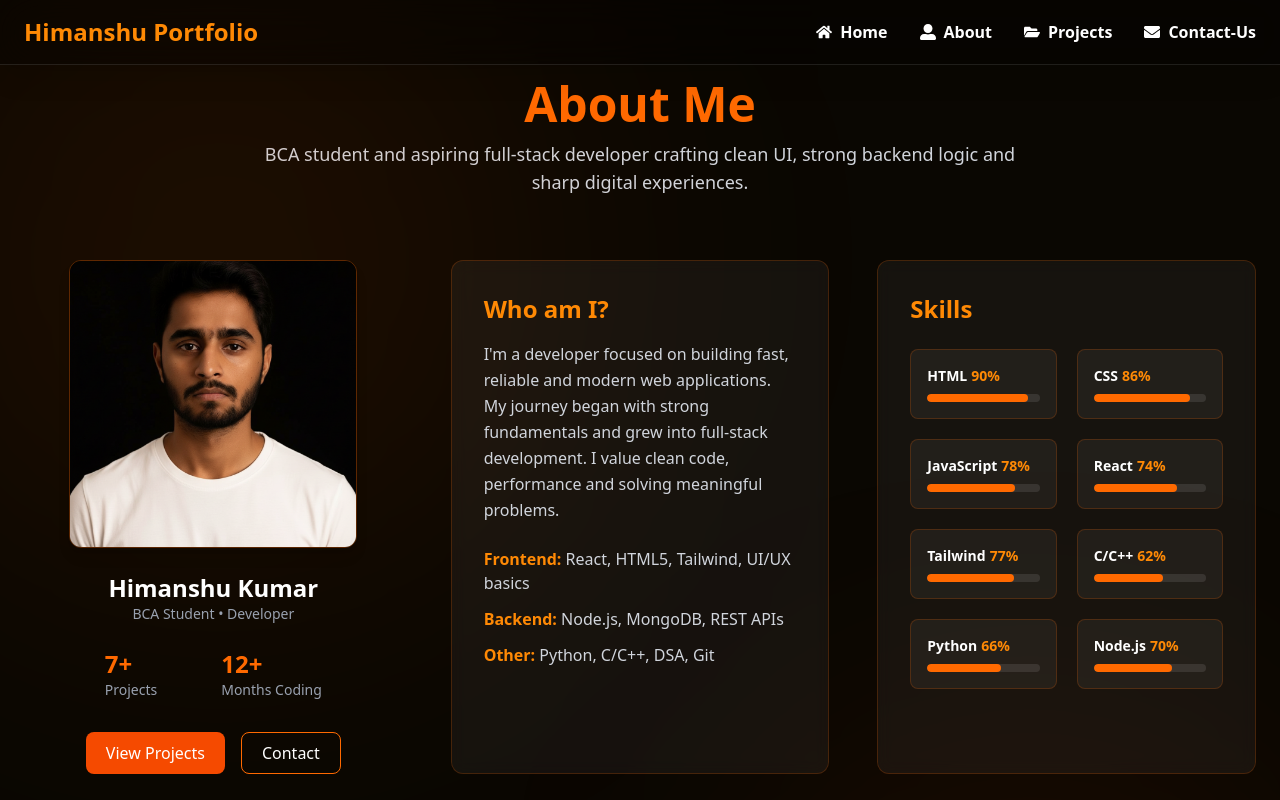
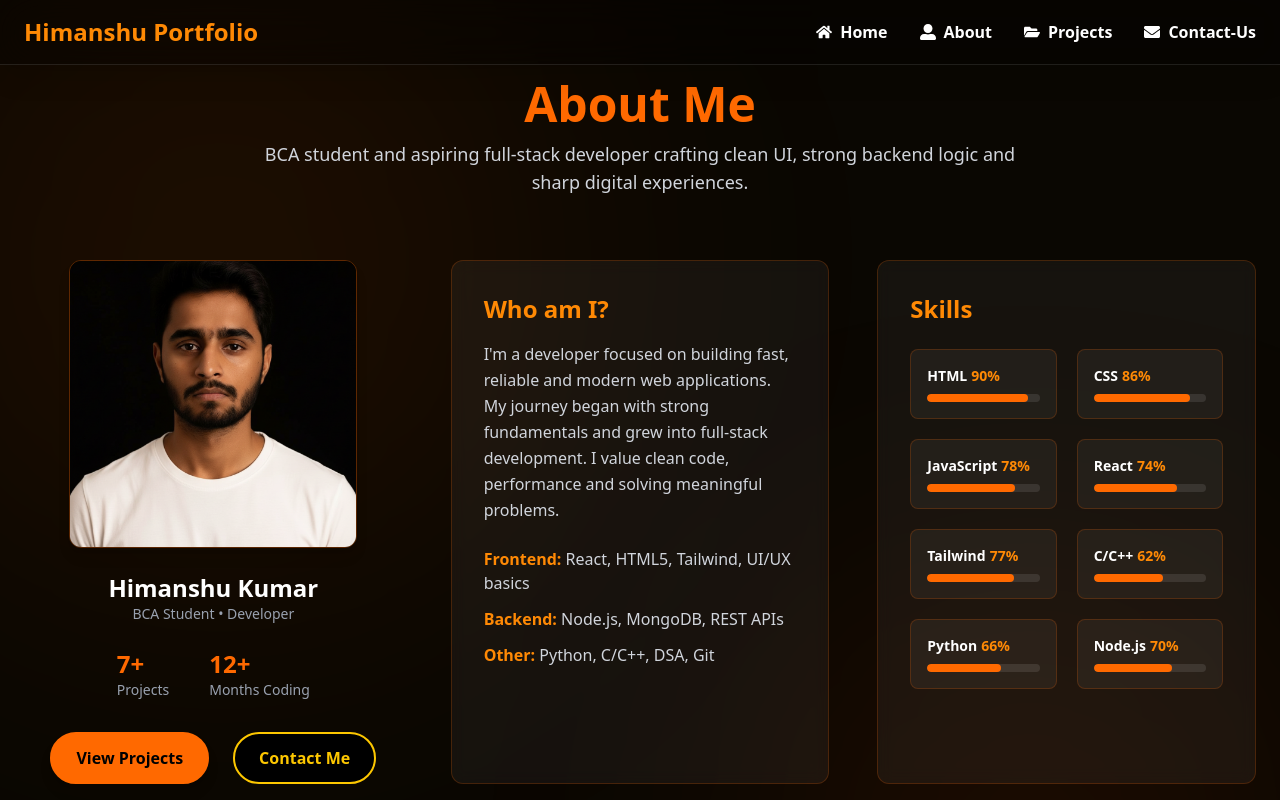
Before and after one commit to HimanshuKumarShahi/chai-aur-react, a React (Vite) app in the folder Portfolio/: page /about in a window 1280 px wide. Shown: the top 800 px of the page. Built offline with nearby package versions, Linux system fonts and the light colour scheme.

Commit message:
more content add .

```diff
--- a/Portfolio/src/components/About/About.jsx
+++ b/Portfolio/src/components/About/About.jsx
@@ -1,4 +1,5 @@
 import React from "react";
+import { Link } from "react-router-dom";
 
 
 const skills = [
@@ -16,32 +17,35 @@ const About = () => {
   return (
     <div className="w-full min-h-screen text-white py-20 px-6 relative overflow-hidden bg-[#0a0702]">
 
-      {/* --- background like Home.jsx --- */}
-      <div className="absolute inset-0 pointer-events-none">
+      {/* Background blobs */}
+      <div className="absolute inset-0 pointer-events-none z-0">
         <div className="w-[600px] h-[600px] bg-orange-500/10 blur-[160px] rounded-full absolute -top-10 -left-20" />
         <div className="w-[500px] h-[500px] bg-orange-600/10 blur-[140px] rounded-full absolute bottom-0 right-0" />
       </div>
 
       {/* Heading */}
-      <h1 className="text-center text-5xl font-bold text-orange-500">About Me</h1>
-      <p className="text-center mt-3 text-gray-300 max-w-3xl mx-auto text-lg">
+      <h1 className="text-center text-5xl font-bold text-orange-500 relative z-10">
+        About Me
+      </h1>
+      <p className="text-center mt-3 text-gray-300 max-w-3xl mx-auto text-lg relative z-10">
         BCA student and aspiring full-stack developer crafting clean UI,
         strong backend logic and sharp digital experiences.
       </p>
 
-      <div className="mt-16 grid grid-cols-1 lg:grid-cols-3 gap-12 relative z-10">
+      {/* 3 Column Layout */}
+      <div className="mt-16 grid grid-cols-1 md:grid-cols-2 lg:grid-cols-3 gap-12 relative z-10">
 
-        {/* LEFT: Profile + Stats */}
+        {/* LEFT - Profile */}
         <div className="flex flex-col items-center">
           <img
             src="/profile.png"
-            className="w-72 h-72 object-cover rounded-xl shadow-lg border border-orange-500/30"
+            className="w-64 sm:w-72 h-64 sm:h-72 object-cover rounded-xl shadow-lg border border-orange-500/30"
           />
 
           <h2 className="text-2xl font-bold mt-6">Himanshu Kumar</h2>
           <p className="text-gray-400 text-sm">BCA Student • Developer</p>
 
-          <div className="flex gap-16 mt-6">
+          <div className="flex gap-10 mt-6">
             <div>
               <p className="text-2xl font-bold text-orange-500">7+</p>
               <p className="text-gray-400 text-sm">Projects</p>
@@ -52,17 +56,58 @@ const About = () => {
             </div>
           </div>
 
-          <div className="flex gap-4 mt-8">
-            <button className="px-5 py-2 rounded-lg bg-orange-600 hover:bg-orange-700 transition">
+     <div className="mt-8 flex flex-wrap justify-center md:justify-start gap-6">
+      {/* "Explore Work" Button links to /projects */}
+      <Link
+        to="/projects"
+        className="
+          px-6 py-3
+          bg-orange-500
+          text-black
+          font-semibold
+          rounded-full
+          shadow-lg
+          border-2 border-orange-500
+          transition-all duration-200
+          hover:bg-black
+          hover:text-yellow-400
+          hover:border-yellow-400
+          hover:scale-110
+          cursor-pointer
+          focus:outline-none
+          flex items-center justify-center
+        "
+      >
        View Projects
-            </button>
-            <button className="px-5 py-2 rounded-lg border border-orange-500 hover:bg-orange-500/20 transition">
-              Contact
-            </button>
-          </div>
+      </Link>
+
+      {/* "Contact Me" Button links to /contact */}
+      <Link
+        to="/contact"
+        className="
+          px-6 py-3
+          bg-black
+          text-yellow-400
+          font-semibold
+          rounded-full
+          border-2 border-yellow-400
+          transition-all duration-200
+          hover:bg-orange-500
+          hover:text-black
+          hover:border-orange-500
+          hover:scale-110
+          cursor-pointer
+          focus:outline-none
+          flex items-center justify-center
+        "
+      >
+        Contact Me
+      </Link>
     </div>
 
-        {/* CENTER: Who Am I */}
+        </div>
+
+        {/* CENTER - Who Am I */}
         <div className="bg-white/5 border border-orange-500/20 rounded-xl p-8 backdrop-blur">
           <h2 className="text-2xl font-bold text-orange-400">Who am I?</h2>
 
@@ -89,13 +134,16 @@ const About = () => {
           </div>
         </div>
 
-        {/* RIGHT: Skills */}
+        {/* RIGHT - Skills */}
         <div className="bg-white/5 border border-orange-500/20 rounded-xl p-8 backdrop-blur">
           <h2 className="text-2xl font-bold text-orange-400 mb-6">Skills</h2>
 
           <div className="grid grid-cols-2 gap-5">
             {skills.map((skill) => (
-              <div key={skill.name} className="bg-white/5 p-4 rounded-lg border border-orange-500/20">
+              <div
+                key={skill.name}
+                className="bg-white/5 p-4 rounded-lg border border-orange-500/20"
+              >
                 <p className="font-semibold text-sm">
                   {skill.name}
                   <span className="text-orange-400 ml-1">{skill.level}%</span>
@@ -111,16 +159,20 @@ const About = () => {
             ))}
           </div>
         </div>
+      </div>
 
-           <div className="mt-16 grid grid-cols-1 md:grid-cols-2 gap-10">
+      {/* EXPERIENCE + EDUCATION */}
+      <div className="mt-20 grid grid-cols-1 md:grid-cols-2 gap-10 relative z-10">
         <div className="bg-black/30 border border-white/10 p-6 rounded-2xl shadow">
           <h5 className="text-lg font-bold text-orange-400 mb-3">Experience</h5>
           <ul className="space-y-2 text-gray-300 text-base">
             <li>
-                <span className="font-semibold">Freelance Projects:</span> Built UI/UX, landing pages & small web apps
+              <span className="font-semibold">Freelance Projects:</span> Built
+              UI/UX, landing pages & small web apps
             </li>
             <li>
-                <span className="font-semibold">Internships:</span> Hands-on dev experience
+              <span className="font-semibold">Internships:</span> Hands-on dev
+              experience
             </li>
           </ul>
         </div>
@@ -129,15 +181,15 @@ const About = () => {
           <h5 className="text-lg font-bold text-orange-400 mb-3">Education</h5>
           <ul className="space-y-2 text-gray-300 text-base">
             <li>
-                <span className="font-semibold">BCA —</span> Core Computer Applications & Development
+              <span className="font-semibold">BCA —</span> Core Computer
+              Applications & Development
             </li>
             <li>
-                <span className="font-semibold">Certifications:</span> HTML/CSS/JS, React, Tailwind, DSA
+              <span className="font-semibold">Certifications:</span> HTML/CSS/JS,
+              React, Tailwind, DSA
             </li>
           </ul>
         </div>
-        </div>
-
       </div>
     </div>
   );
--- a/Portfolio/src/components/Footer/footer.jsx
+++ b/Portfolio/src/components/Footer/footer.jsx
@@ -37,7 +37,7 @@ function Footer() {
             className="flex items-center gap-2 font-semibold transition-all duration-300 hover:text-orange-500 hover:scale-110"
           >
             <FaEnvelope size={22} />
-            Contact-Us
+            Contact
           </a>
         </div>
 
```
Lines whose indentation alone changed are shown as unchanged.
